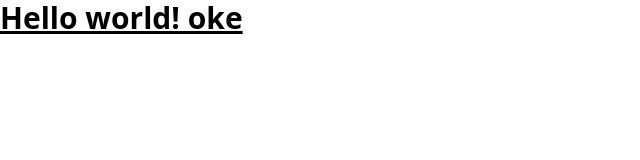
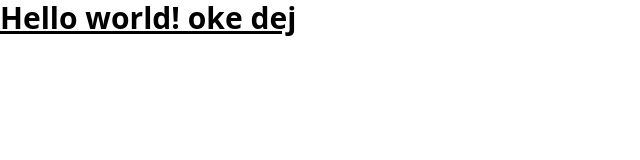
Before and after one commit to Fadli/Belajar-Tailwindcss, a website: page src/index.html in a window 1280 px wide. Shown: the whole page, without its empty margins (0-640 px from the left). Drawn offline with Linux system fonts and the light colour scheme.

Commit message:
Membambahkan text

```diff
--- a/src/index.html
+++ b/src/index.html
@@ -7,7 +7,7 @@
 </head>
 <body>
   <h1 class="text-3xl font-bold underline">
-    Hello world! oke
+    Hello world! oke dej
   </h1>
 </body>
 </html>
```
